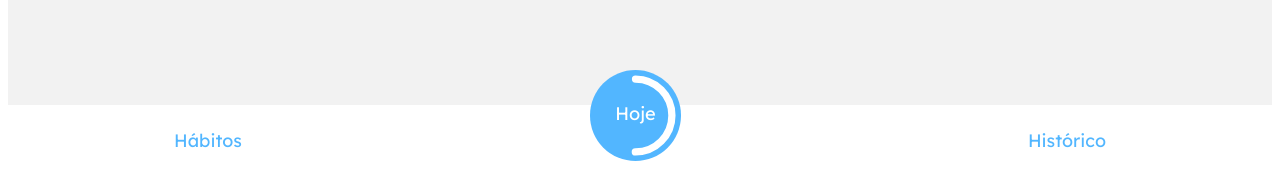
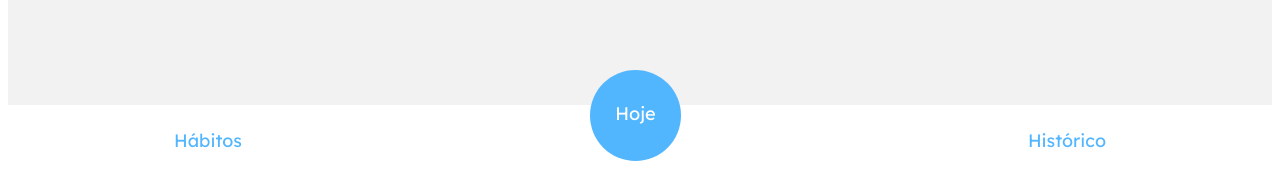
Before and after one commit to isabellexvr/projeto11-trackit, a React (Create React App) app: page /historico in a window 1280 px wide. Shown: the part 625-800 px from the top of the page. Built offline with nearby package versions, Linux system fonts and the light colour scheme.

Commit message:
fix: loader spinner shows correct percentage

```diff
--- a/src/Components/Footer.js
+++ b/src/Components/Footer.js
@@ -3,19 +3,20 @@ import colors from "../constants/colors"
 import { buildStyles, CircularProgressbar } from 'react-circular-progressbar';
 import 'react-circular-progressbar/dist/styles.css';
 import { useNavigate } from "react-router-dom";
+import { usePercentage } from "../context/Percentage";
 
 const { blue } = colors
 
 export default function Footer() {
     const navigate = useNavigate();
-    const value = 50;
+    const { percentage }  = usePercentage();
     return (
         <FooterStyle>
             <h1 onClick={() => navigate("/habitos")}>Hábitos</h1>
             <HojeCircle data-identifier="habit-page-action" onClick={() => navigate("/hoje")}>
                 <CircularProgressbar
 
-                    value={value}
+                    value={percentage}
                     text="Hoje"
                     background
                     backgroundPadding={6}
--- a/src/Components/Hoje_Habit.js
+++ b/src/Components/Hoje_Habit.js
@@ -3,28 +3,32 @@ import { FaCheckSquare } from 'react-icons/fa';
 import axios from "axios";
 import { useToken } from "../context/Token";
 
-export default function Hoje_Habit({ children, habit, setCompletedHabits, completedHabits }) {
+export default function Hoje_Habit({ children, habit, setCompletedHabits, completedHabits, setLoading }) {
     const { token } = useToken()
 
     const config = { headers: { "Authorization": `Bearer ${token}` } }
 
-    function checking() {
-
+   async function checking() {
+        setLoading(true)
         if (completedHabits.some(ch => ch === habit)) {
             const newList = completedHabits.filter(ch => habit !== ch)
             setCompletedHabits(newList)
-            axios.post(`https://mock-api.bootcamp.respondeai.com.br/api/v2/trackit/habits/${habit.id}/uncheck`
+            await axios.post(`https://mock-api.bootcamp.respondeai.com.br/api/v2/trackit/habits/${habit.id}/uncheck`
                 , habit.id, config)
-                .then()
+                .then(() => {
+                    setLoading(false)
+                })
                 .catch((err) => {
                     console.log(err.response.data)
                 })
         } else {
             const newList = [...completedHabits, habit]
             setCompletedHabits(newList)
-            axios.post(`https://mock-api.bootcamp.respondeai.com.br/api/v2/trackit/habits/${habit.id}/check`
+            await axios.post(`https://mock-api.bootcamp.respondeai.com.br/api/v2/trackit/habits/${habit.id}/check`
                 , habit.id, config)
-                .then()
+                .then(() => {
+                    setLoading(false)
+                })
                 .catch( (err) => {
                     console.log(err.response.data)
                 })
--- a/src/Pages/Hoje_Page/Hoje_Page.js
+++ b/src/Pages/Hoje_Page/Hoje_Page.js
@@ -9,6 +9,7 @@ import axios from "axios";
 import URLs from "../../constants/URLs";
 import { useToken } from "../../context/Token";
 import { ThreeDots } from 'react-loader-spinner';
+import { usePercentage } from "../../context/Percentage";
 
 const { GetTodayHabitsURL } = URLs
 const { darkBlue, blue } = colors
@@ -16,6 +17,7 @@ const { darkBlue, blue } = colors
 export default function Hoje_Page() {
 
     const { token } = useToken();
+    const { percentage, setPercentage } = usePercentage();
 
     const weekday = new Date().getDay();
     const monthDay = new Date().getDate();
@@ -33,12 +35,11 @@ export default function Hoje_Page() {
                 setTodayHabits(answer.data)
                 const alreadyComplete = answer.data.filter(h => h.done === true)
                 setCompletedHabits(alreadyComplete)
+                setPercentage(((completedHabits.length * 100) / todayHabits.length).toFixed(0))
                 setLoading(false)
             })
             .catch(err => console.log(err.response.data))
-    }, [completedHabits, todayHabits])
-
-    const percentage = ((completedHabits.length * 100) / todayHabits.length).toFixed(0)
+    }, [loading, percentage])
 
     return (
         <PageStyle numberOfHabits={todayHabits.length}>
@@ -71,9 +72,9 @@ export default function Hoje_Page() {
                 <HabitsNumberStyle color={darkBlue}>Carregando...</HabitsNumberStyle>
                 </LoadingContainer>
             )}
-            {todayHabits && (
+            {(todayHabits && !loading) && (
                 todayHabits.map((habit, i) =>
-                    <Hoje_Habit key={i} habit={habit} completedHabits={completedHabits} setCompletedHabits={setCompletedHabits}>
+                    <Hoje_Habit key={i} habit={habit} completedHabits={completedHabits} setCompletedHabits={setCompletedHabits} setLoading={setLoading}>
                         <div>
                             <Title>{habit.name}</Title>
                             <Progress>
--- /dev/null
+++ b/src/context/Percentage.js
@@ -0,0 +1,20 @@
+import React, { createContext, useState, useContext } from "react";
+
+const PercentageContext = createContext();
+
+export default function PercentageProvider({ children }) {
+
+    const [percentage, setPercentage] = useState(null)
+
+    return (
+        <PercentageContext.Provider value={{ percentage, setPercentage }}>
+            {children}
+        </PercentageContext.Provider>
+    )
+}
+
+export function usePercentage() {
+    const context = useContext(PercentageContext);
+    const { percentage, setPercentage } = context;
+    return ({ percentage, setPercentage });
+}
--- a/src/context/User.js
+++ b/src/context/User.js
@@ -1,8 +1,6 @@
 import React, { createContext, useState, useContext } from "react";
 
 const UserContext = createContext();
-
-
 
 //UserContext.provider é a nuvemzinha que armazena as info que serão passadas para todos os filhos
 
--- a/src/loader.js
+++ /dev/null
@@ -1,6 +0,0 @@
-export default function Loader() {
-    return (
-    <>
-    </>
-    )
-}
```
Also changed, not shown: src/App.js (+8 -11 lines).
